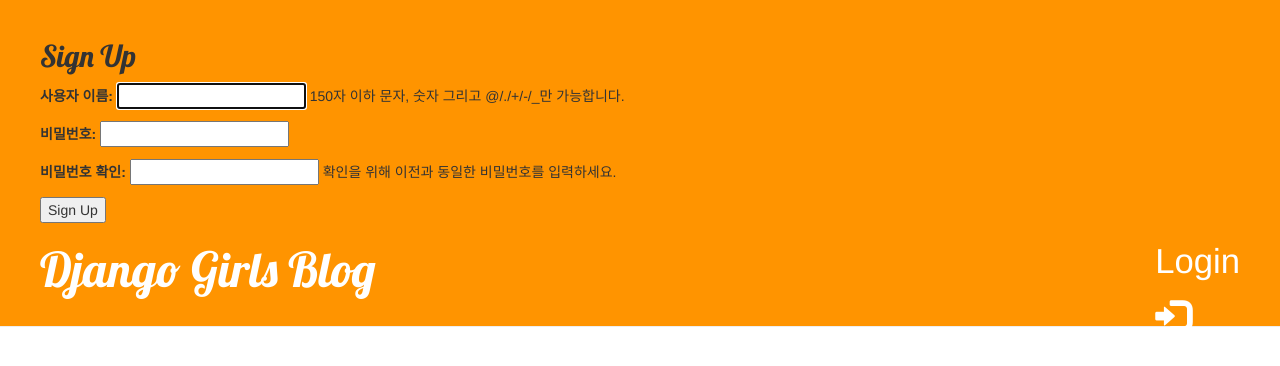
After one commit to GeonwooVincentKim/Django_Website_Blog, a Django app: page /signup/ in a window 1280 px wide. The commit adds this page. Shown: the top 366 px of the page. Run offline with Django 3.2, Linux system fonts and the light colour scheme; some libraries are stand-ins or nearby versions.

Commit message:
Login & Logout & Registeration

```diff
--- a/blog/templates/blog/base.html
+++ b/blog/templates/blog/base.html
@@ -16,9 +16,17 @@
             </a>
             <p>Hello {{ user.username }}!</p>
             <a href="{% url 'logout' %}?next=/" class="top-menu">
+                <p>Logout</p>
                 <span class="glyphicon glyphicon-log-out"></span>
             </a>
         {% else %}
+            {% block signup_content %}
+            <a href="{% url 'signup' %}" class="top-menu">
+                <p>Sign Up</p>
+                <span class="glyphicon glyphicon-log-in"></span>
+            </a>
+            {% endblock %}
+
             {% block login_content %}
             <a href="{% url 'login' %}" class="top-menu">
                 <p>Login</p>
@@ -32,6 +40,7 @@
     <div class="content container">
         <div class="row">
             <div class="col-md-8">
+
                 {% block content %}
                 {% endblock %}
             </div>
--- /dev/null
+++ b/blog/templates/registration/signup.html
@@ -0,0 +1,10 @@
+{% extends "blog/base.html" %}
+{% block title %} Sign Up {% endblock %}
+{% block signup_content %}
+    <h2>Sign Up</h2>
+    <form method="post">
+        {% csrf_token %}
+        {{ form.as_p }}
+        <button type="submit">Sign Up</button>
+    </form>
+{% endblock %}
--- a/blog/urls.py
+++ b/blog/urls.py
@@ -3,8 +3,6 @@ from django.conf.urls import url, include
 from . import views
 from django.contrib import admin
 from django.views.generic.base import TemplateView # new
-
-
 
 urlpatterns = [
     url(r'^$', views.post_list, name='post_list'),
@@ -16,5 +14,9 @@ urlpatterns = [
     url(r'^post/new/$', views.post_new, name='post_new'),
     url(r'^post/(?P<pk>\d+)/edit/$', views.post_edit, name='post_edit'),
     url(r'^post/(?P<pk>\d+)/delete/$', views.post_delete, name='post_delete'),
-    url(r'', TemplateView.as_view(template_name='base.html'), name='base'),  # new
+
+    # When users have logged on to the site, go back to base.html.
+    # url(r'^accounts/', include('django.contrib.auth.urls')),
+    url(r'^signup/', views.SignUp.as_view(), name='signup'),
+    url(r'', TemplateView.as_view(template_name='base.html'), name='base'),
 ]
--- a/blog/views.py
+++ b/blog/views.py
@@ -1,5 +1,11 @@
 from django.contrib.auth.decorators import login_required
 from django.http import Http404
+from django.conf.urls import url
+
+from django.core.urlresolvers import reverse_lazy
+from django.views import generic
+from django.contrib.auth.forms import UserCreationForm
+
 from django.shortcuts import render, get_object_or_404, redirect
 from django.utils import timezone
 
@@ -92,3 +98,9 @@ def post_delete(request, pk):
     return render(request, 'blog/post_delete.html', {
         'form': form,
     })
+
+
+class SignUp(generic.CreateView):
+    form_class = UserCreationForm
+    success_url = reverse_lazy('login')
+    template_name = 'registration/signup.html'
--- a/board/settings.py
+++ b/board/settings.py
@@ -56,7 +56,7 @@ ROOT_URLCONF = 'board.urls'
 TEMPLATES = [
     {
         'BACKEND': 'django.template.backends.django.DjangoTemplates',
-        'DIRS': [os.path.join(BASE_DIR, 'blog.templates')],
+        'DIRS': [os.path.join(BASE_DIR, 'blog/templates/blog')],
         'APP_DIRS': True,
         'OPTIONS': {
             'context_processors': [
```
Also changed, not shown: db.sqlite3.
